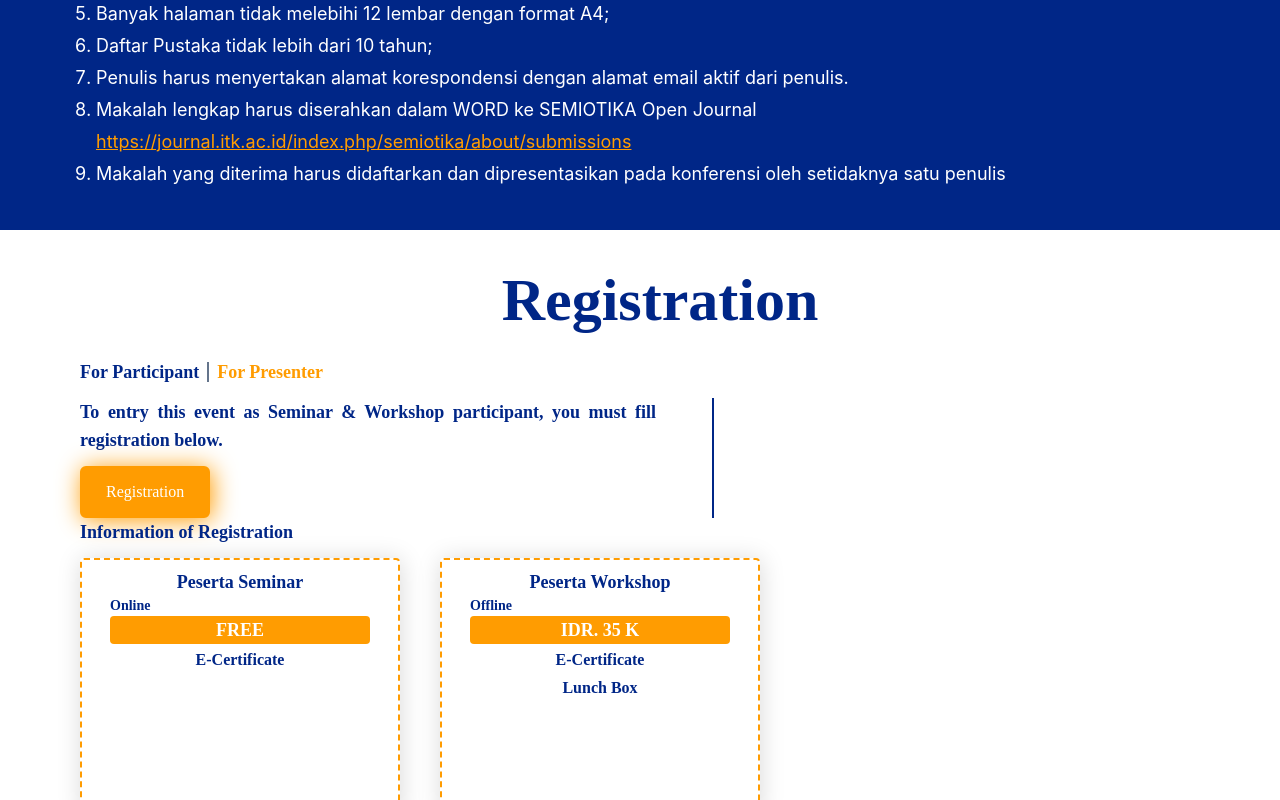
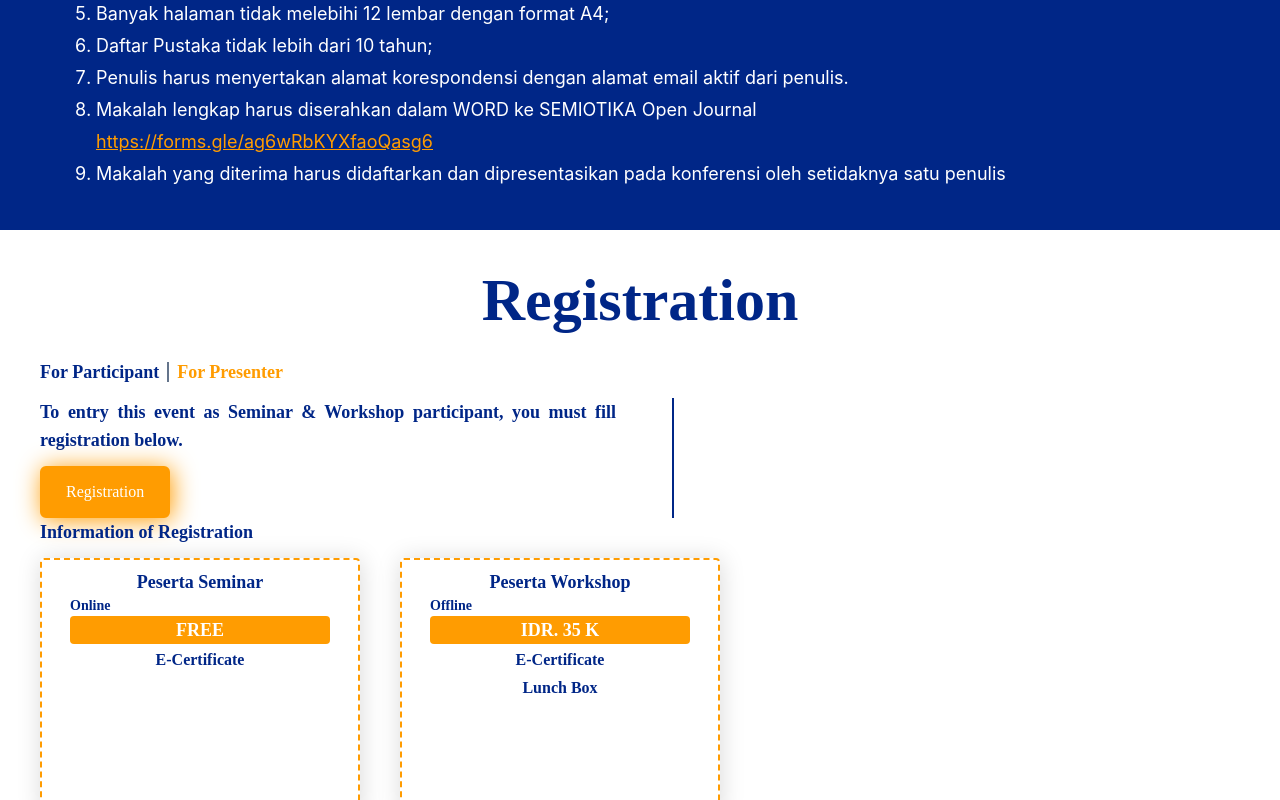
Before and after one commit to muhammadsaman77/semiotika-2023, a React (Create React App) app: page / in a window 1280 px wide. Shown: the part 4660-5460 px from the top of the page. Built offline with nearby package versions, Linux system fonts and the light colour scheme; grey boxes are pictures that could not be loaded.

Commit message:
new file:   build.zip 	modified:   src/components/author-guideline/index.jsx 	modified:   src/components/registration/index.jsx

```diff
--- a/src/components/author-guideline/index.jsx
+++ b/src/components/author-guideline/index.jsx
@@ -52,9 +52,9 @@ function AuthorGuideline() {
             Journal
             <a
               className="text-primary-yellow block sm:overflow-x-auto  underline"
-              href="https://journal.itk.ac.id/index.php/semiotika/about/submissions"
+              href="https://forms.gle/ag6wRbKYXfaoQasg6"
             >
-              https://journal.itk.ac.id/index.php/semiotika/about/submissions
+              https://forms.gle/ag6wRbKYXfaoQasg6
             </a>
           </li>
           <li>
--- a/src/components/registration/index.jsx
+++ b/src/components/registration/index.jsx
@@ -13,7 +13,7 @@ const Registration = () => {
   return (
     <>
       <div
-        className="mb-20 sm:mb-10 pl-20 pr-10 pt-10 sm:pl-10"
+        className="mb-20 sm:mb-10 pl-10 pr-10 pt-10 sm:pl-10"
         id="registration"
       >
         <h1 className="text-primary-blue font-bold font-poppins text-6xl text-center mb-7 sm:text-3xl sm:mb-3 ">
```
Also changed, not shown: 1 other file (tests, documents, lock files or other folders).
